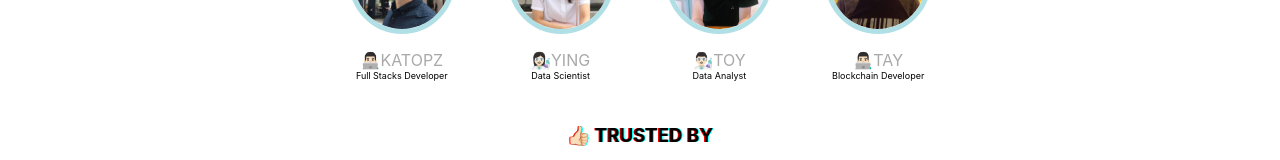
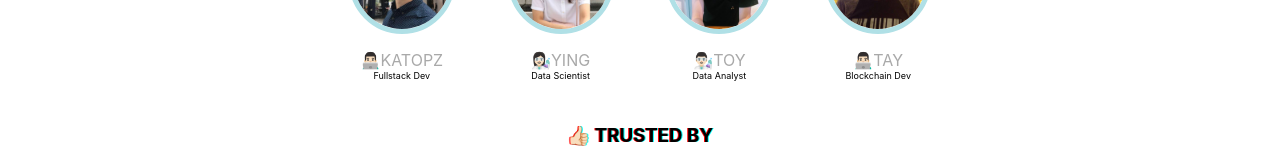
Before and after one commit to foxfoxio/foxfox-www, a React (Create React App) app in the folder web/: page / in a window 1280 px wide. Shown: the part 1831-1991 px from the top of the page. Built offline with nearby package versions, Linux system fonts and the light colour scheme.

Commit message:
Shorthen word

```diff
--- a/web/src/App.js
+++ b/web/src/App.js
@@ -117,7 +117,7 @@ const App = () => {
               </span>
               KATOPZ
             </span>
-            <small>Full Stacks Developer</small>
+            <small>Fullstack Dev</small>
           </div>
           <div>
             <img width="auto" alt="ying" src="/img/home/ying.jpg" />
@@ -147,7 +147,7 @@ const App = () => {
               </span>
               TAY
             </span>
-            <small>Blockchain Developer</small>
+            <small>Blockchain Dev</small>
           </div>
         </div>
       </section>
```
